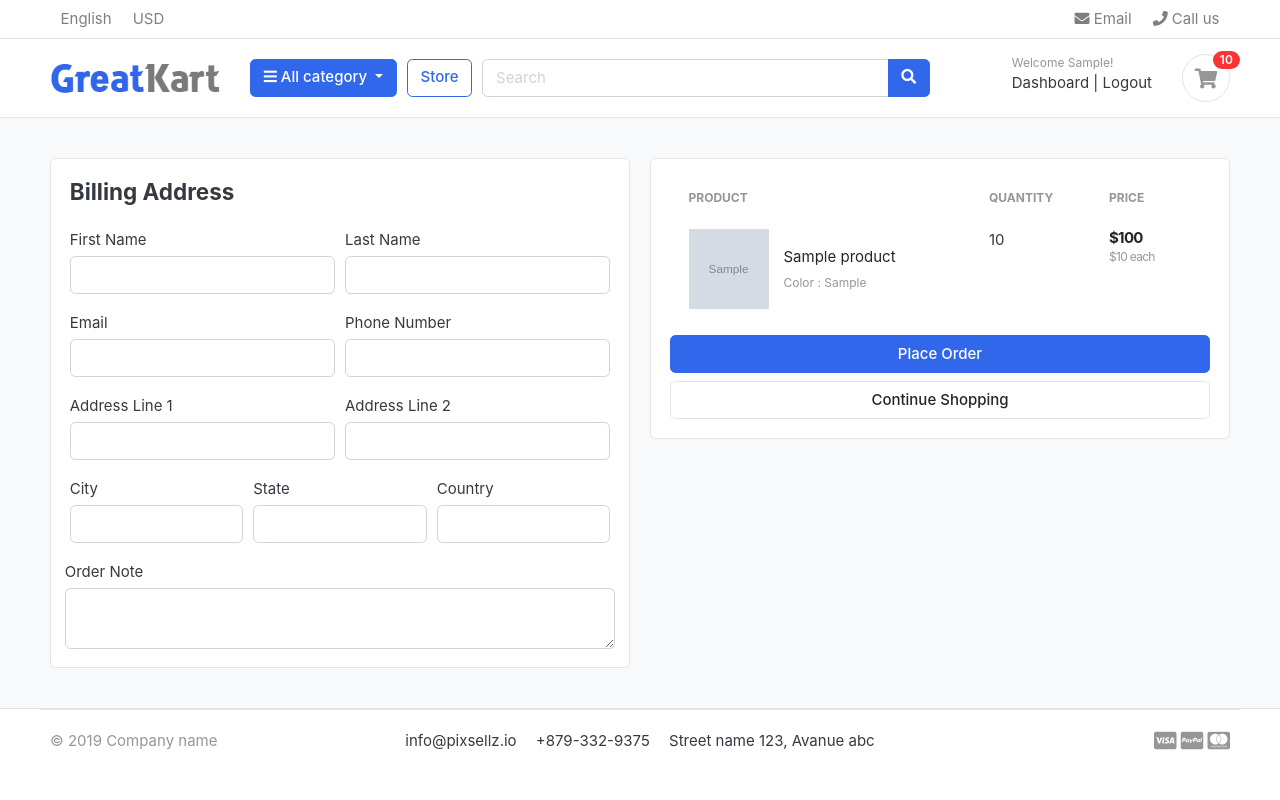
After one commit to dipali81/ecommerce-wesite, a Django app: page /cart/checkout/ in a window 1280 px wide. The commit adds this page. Run offline with Django 4.2, Linux system fonts and the light colour scheme; a user stored in the database is signed in; tables that the repository leaves empty hold one stand-in row (values such as "Sample post"); grey boxes marked "Sample" are stand-in pictures; some libraries are stand-ins or nearby versions; some web fonts are replaced.

Commit message:
worked on checkout

```diff
--- a/ecommerceproject/carts/context_processors.py
+++ b/ecommerceproject/carts/context_processors.py
@@ -7,7 +7,10 @@ def counter(request):
     else:
         try:
             cart = Cart.objects.filter(cart_id=_cart_id(request))
-            cart_items = CartItem.objects.all().filter(cart=cart[:1])
+            if request.user.is_authenticated:
+                cart_items = CartItem.objects.all().filter(user=request.user)
+            else:
+                cart_items = CartItem.objects.all().filter(cart=cart[:1])
             for cart_item in cart_items:
                 cart_count += cart_item.quantity
         except Cart.DoesNotExist:
--- a/ecommerceproject/carts/models.py
+++ b/ecommerceproject/carts/models.py
@@ -1,4 +1,5 @@
 from django.db import models
+from accounts.models import Account
 from store.models import Product, Variation
 # Create your models here.
 class Cart(models.Model):
@@ -9,9 +10,10 @@ class Cart(models.Model):
         return self.cart_id
 
 class CartItem(models.Model):
+    user = models.ForeignKey(Account, on_delete=models.CASCADE,null=True)
     product = models.ForeignKey(Product,on_delete=models.CASCADE)
     variations = models.ManyToManyField(Variation,blank=True)
-    cart = models.ForeignKey(Cart,on_delete=models.CASCADE)
+    cart = models.ForeignKey(Cart,on_delete=models.CASCADE,null=True)
     quantity = models.IntegerField()
     is_active = models.BooleanField(default=True)
 
--- a/ecommerceproject/carts/urls.py
+++ b/ecommerceproject/carts/urls.py
@@ -6,4 +6,6 @@ urlpatterns = [
     path('add_cart/<int:product_id>/',views.add_cart,name="add_cart"),
     path('remove_cart/<int:product_id>/<int:cart_item_id>/',views.remove_cart,name="remove_cart"),
     path('remove_cart_item/<int:product_id>/<int:cart_item_id>/',views.remove_cart_item,name="remove_cart_item"),
+    path('checkout/',views.checkout,name="checkout"),
+
 ]
--- a/ecommerceproject/carts/views.py
+++ b/ecommerceproject/carts/views.py
@@ -3,6 +3,7 @@ from django.http import HttpResponse
 from .models import Cart,CartItem
 from store.models import Product,Variation
 from django.core.exceptions import ObjectDoesNotExist
+from django.contrib.auth.decorators import login_required
 # Create your views here.
 
 
@@ -13,68 +14,122 @@ def _cart_id(request):
     return cart
 
 def add_cart(request,product_id):
+    current_user = request.user
     product=Product.objects.get(id=product_id)
-    product_variation=[]
-    if request.method == 'POST':
-        for item in request.POST:
-            key = item
-            value = request.POST[key]
+    #if the user is authenticated
+    if current_user.is_authenticated:
+        product_variation=[]
+        if request.method == 'POST':
+            for item in request.POST:
+                key = item
+                value = request.POST[key]
 
-            try:
-                variation = Variation.objects.get(product=product,variation_category__iexact=key,variation_value__iexact=value)
-                product_variation.append(variation)
-            except:
-                pass
-    try:
-        cart = Cart.objects.get(cart_id=_cart_id(request))
-    except Cart.DoesNotExist:
-        cart = Cart.objects.create(
-            cart_id = _cart_id(request)
-        )
-    cart.save()
+                try:
+                    variation = Variation.objects.get(product=product,variation_category__iexact=key,variation_value__iexact=value)
+                    product_variation.append(variation)
+                except:
+                    pass
 
-    is_cart_item_exists = CartItem.objects.filter(product=product,cart=cart)
-    if is_cart_item_exists:
-        cart_item = CartItem.objects.filter(product=product,cart=cart)
-        # existing variations
-        #current variations
-        #item id
-        ex_var_list=[]
-        id = []
-        for item in cart_item:
-            existing_variation = item.variations.all()
-            ex_var_list.append(list(existing_variation))
-            id.append(item.id)
-        if product_variation in ex_var_list:
-            index = ex_var_list.index(product_variation)
-            item_id = id[index]
-            item= CartItem.objects.get(product=product,id=item_id)
-            item.quantity +=1
-            item.save()
+        is_cart_item_exists = CartItem.objects.filter(product=product,user=current_user).exists()
+        if is_cart_item_exists:
+            cart_item = CartItem.objects.filter(product=product,user=current_user)
+            ex_var_list=[]
+            id = []
+            for item in cart_item:
+                existing_variation = item.variations.all()
+                ex_var_list.append(list(existing_variation))
+                id.append(item.id)
+            if product_variation in ex_var_list:
+                index = ex_var_list.index(product_variation)
+                item_id = id[index]
+                item= CartItem.objects.get(product=product,id=item_id)
+                item.quantity +=1
+                item.save()
+            else:
+                item = CartItem.objects.create(product=product,quantity=1,user=current_user)
+
+                if len(product_variation) > 0:
+                    item.variations.clear()
+                    item.variations.add(*product_variation)
+                item.save()
         else:
-            item = CartItem.objects.create(product=product,quantity=1,cart=cart)
+            cart_item = CartItem.objects.create(
+                product = product,
+                quantity = 1,
+                user=current_user,
+            )
+            if len(product_variation) > 0:
+                cart_item.variations.clear()
+                cart_item.variations.add(*product_variation)
+            cart_item.save()
+        return redirect('cart')
+     #if the user is not authenticated
+    else:
+        product_variation=[]
+        if request.method == 'POST':
+            for item in request.POST:
+                key = item
+                value = request.POST[key]
 
+                try:
+                    variation = Variation.objects.get(product=product,variation_category__iexact=key,variation_value__iexact=value)
+                    product_variation.append(variation)
+                except:
+                    pass
+        try:
+            cart = Cart.objects.get(cart_id=_cart_id(request))
+        except Cart.DoesNotExist:
+            cart = Cart.objects.create(
+                cart_id = _cart_id(request)
+            )
+        cart.save()
+
+        is_cart_item_exists = CartItem.objects.filter(product=product,cart=cart).exists()
+        if is_cart_item_exists:
+            cart_item = CartItem.objects.filter(product=product,cart=cart)
+            # existing variations
+            #current variations
+            #item id
+            ex_var_list=[]
+            id = []
+            for item in cart_item:
+                existing_variation = item.variations.all()
+                ex_var_list.append(list(existing_variation))
+                id.append(item.id)
+            if product_variation in ex_var_list:
+                index = ex_var_list.index(product_variation)
+                item_id = id[index]
+                item= CartItem.objects.get(product=product,id=item_id)
+                item.quantity +=1
+                item.save()
+            else:
+                item = CartItem.objects.create(product=product,quantity=1,cart=cart)
+
+                if len(product_variation) > 0:
+                    item.variations.clear()
+                    item.variations.add(*product_variation)
+                item.save()
+        else:
+            cart_item = CartItem.objects.create(
+                product = product,
+                quantity = 1,
+                cart = cart,
+            )
             if len(product_variation) > 0:
-                item.variations.clear()
-                item.variations.add(*product_variation)
-            item.save()
-    else:
-        cart_item = CartItem.objects.create(
-            product = product,
-            quantity = 1,
-            cart = cart,
-        )
-        if len(product_variation) > 0:
-            cart_item.variations.clear()
-            cart_item.variations.add(*product_variation)
-        cart_item.save()
-    return redirect('cart')
+                cart_item.variations.clear()
+                cart_item.variations.add(*product_variation)
+            cart_item.save()
+        return redirect('cart')
 
 def remove_cart(request,product_id,cart_item_id):
-    cart = Cart.objects.get(cart_id=_cart_id(request))
+
     product = get_object_or_404(Product,id=product_id)
     try:
-        cart_item = CartItem.objects.get(product=product,cart=cart,id=cart_item_id)
+        if request.user.is_authenticated:
+            cart_item = CartItem.objects.get(product=product,user=request.user,id=cart_item_id)
+        else:
+            cart = Cart.objects.get(cart_id=_cart_id(request))
+            cart_item = CartItem.objects.get(product=product,cart=cart,id=cart_item_id)
         if cart_item.quantity > 1 :
             cart_item.quantity -= 1
             cart_item.save()
@@ -85,9 +140,13 @@ def remove_cart(request,product_id,cart_item_id):
     return redirect('cart')
 
 def remove_cart_item(request,product_id,cart_item_id):
-    cart = Cart.objects.get(cart_id=_cart_id(request))
+
     product = get_object_or_404(Product,id=product_id)
-    cart_item = CartItem.objects.get(product=product,cart=cart,id=cart_item_id)
+    if request.user.is_authenticated:
+        cart_item = CartItem.objects.get(product=product,user=request.user,id=cart_item_id)
+    else:
+        cart = Cart.objects.get(cart_id=_cart_id(request))
+        cart_item = CartItem.objects.get(product=product,cart=cart,id=cart_item_id)
     cart_item.delete()
     return redirect('cart')
 
@@ -95,8 +154,11 @@ def cart(request,total=0,quantity=0,cart_items=None):
     try:
         tax = 0
         grand_total = 0
-        cart = Cart.objects.get(cart_id=_cart_id(request))
-        cart_items = CartItem.objects.filter(cart=cart,is_active=True)
+        if request.user.is_authenticated:
+            cart_items = CartItem.objects.filter(user=request.user,is_active=True)
+        else:
+            cart = Cart.objects.get(cart_id=_cart_id(request))
+            cart_items = CartItem.objects.filter(cart=cart,is_active=True)
         for cart_item in cart_items:
             total += cart_item.product.price * cart_item.quantity
             quantity += cart_item.quantity
@@ -112,3 +174,30 @@ def cart(request,total=0,quantity=0,cart_items=None):
         'grand_total':grand_total,
     }
     return render(request,'store/cart.html',context)
+
+@login_required(login_url='login')
+def checkout(request,total=0,quantity=0,cart_items=None):
+    try:
+        tax = 0
+        grand_total = 0
+        if request.user.is_authenticated:
+            cart_items = CartItem.objects.filter(user=request.user,is_active=True)
+        else:
+            cart = Cart.objects.get(cart_id=_cart_id(request))
+            cart_items = CartItem.objects.filter(cart=cart,is_active=True)
+
+        for cart_item in cart_items:
+            total += cart_item.product.price * cart_item.quantity
+            quantity += cart_item.quantity
+        tax = (2 * total)/100
+        grand_total = total + tax
+    except ObjectDoesNotExist:
+        pass
+    context={
+        'total':total,
+        'quantity':quantity,
+        'cart_items':cart_items,
+        'tax':tax,
+        'grand_total':grand_total,
+    }
+    return render(request,'store/checkout.html',context)
--- a/ecommerceproject/templates/store/cart.html
+++ b/ecommerceproject/templates/store/cart.html
@@ -151,7 +151,7 @@
                 height="26"
               />
             </p>
-            <a href="./place-order.html" class="btn btn-primary btn-block">
+            <a href="{% url 'checkout' %}" class="btn btn-primary btn-block">
               Checkout
             </a>
             <a href="{% url 'store' %}" class="btn btn-light btn-block"
--- /dev/null
+++ b/ecommerceproject/templates/store/checkout.html
@@ -0,0 +1,147 @@
+{% extends 'base.html' %} {% load static %} {% block content %}
+
+<section class="section-content padding-y bg">
+  <div class="container">
+    <!-- ============================ COMPONENT 1 ================================= -->
+
+    <div class="row">
+        <aside class="col-lg-6">
+            <div class="card">
+                <div class="card-body">
+                    <h4 class="card-title mb-4">Billing Address</h4>
+                    <form action="" method="POST">
+                      {% csrf_token %}
+                        <div class="form-row">
+                            <div class="col form-group">
+                                <label for="">First Name</label>
+                                <input type="text" name="first_name" class="form-control" required>
+                            </div>
+                            <div class="col form-group">
+                                <label for="">Last Name</label>
+                                <input type="text" name="lasst_name" class="form-control" required>
+                            </div>
+                        </div>
+                            <div class="form-row">
+                                <div class="col form-group">
+                                    <label for="">Email</label>
+                                    <input type="email" name="email" class="form-control" required>
+                                </div>
+                                <div class="col form-group">
+                                    <label for="">Phone Number</label>
+                                    <input type="text" name="phone" class="form-control" required>
+                                </div>
+                            </div>
+
+                        <div class="form-row">
+                            <div class="col form-group">
+                                <label for="">Address Line 1</label>
+                                <input type="text" name="address_line_1" class="form-control" required>
+                            </div>
+                            <div class="col form-group">
+                                <label for="">Address Line 2</label>
+                                <input type="text" name="address_line_2" class="form-control" required>
+                            </div>
+                        </div>
+                        <div class="form-row">
+                            <div class="col form-group">
+                                <label for="">City</label>
+                                <input type="text" name="city" class="form-control" required>
+                            </div>
+                            <div class="col form-group">
+                                <label for="">State</label>
+                                <input type="text" name="state" class="form-control" required>
+                            </div>
+                            <div class="col form-group">
+                                <label for="">Country</label>
+                                <input type="text" name="country" class="form-control" required>
+                            </div>
+                        </div>
+                        <div class="form-row">
+                            <label for="">Order Note</label>
+                            <textarea name="order_note" rows="2" class="form-control"> </textarea>
+                        </div>
+
+                </div>
+            </div>
+        <!-- card.// -->
+        </aside>
+      <!-- col.// -->
+      <aside class="col-lg-6">
+        <div class="card">
+          <div class="card-body">
+            <table class="table table-borderless table-shopping-cart">
+                <thead class="text-muted">
+                  <tr class="small text-uppercase">
+                    <th scope="col">Product</th>
+                    <th scope="col" width="120">Quantity</th>
+                    <th scope="col" width="120">Price</th>
+
+                  </tr>
+                </thead>
+                <tbody>
+                  {% for cart_item in cart_items %}
+                  <tr>
+                    <td>
+                      <figure class="itemside align-items-center">
+                        <div class="aside">
+                          <img
+                            src="{{cart_item.product.images.url}}"
+                            class="img-sm"
+                          />
+                        </div>
+                        <figcaption class="info">
+                          <a href="{{cart_item.product.get_url}}" class="title text-dark"
+                            >{{cart_item.product.product_name}}</a
+                          >
+                          <p class="text-muted small">
+                           {% if cart_item.variations.all %}
+                            {% for item in cart_item.variations.all %}
+                              {{item.variation_category | capfirst }} : {{item.variation_value | capfirst }} <br>
+                            {% endfor %}
+                           {% endif %}
+                          </p>
+                        </figcaption>
+                      </figure>
+                    </td>
+                    <td>
+
+                        <label for="">{{cart_item.quantity}}</label>
+
+                    </td>
+                    <td>
+                      <div class="price-wrap">
+                        <var class="price">${{cart_item.sub_total}}</var>
+                        <small class="text-muted">
+                          ${{cart_item.product.price}} each
+                        </small>
+                      </div>
+                      <!-- price-wrap .// -->
+                    </td>
+
+                  </tr>
+                  {% endfor %}
+                </tbody>
+              </table>
+            <button type="submit" name="submit" class="btn btn-primary btn-block">
+              Place Order
+            </button>
+            <a href="{% url 'store' %}" class="btn btn-light btn-block"
+              >Continue Shopping</a
+            >
+          </form>
+          </div>
+          <!-- card-body.// -->
+        </div>
+        <!-- card.// -->
+      </aside>
+      <!-- col.// -->
+    </div>
+    <!-- row.// -->
+
+    <!-- ============================ COMPONENT 1 END .// ================================= -->
+  </div>
+  <!-- container .//  -->
+</section>
+<!-- ========================= SECTION CONTENT END// ========================= -->
+
+{% endblock %}
```
Also changed, not shown: ecommerceproject/accounts/views.py (+46 -1 lines), ecommerceproject/ecommerceproject/settings.py (+5 -5 lines), ecommerceproject/accounts/migrations/0001_initial.py, ecommerceproject/carts/migrations/0001_initial.py, ecommerceproject/carts/migrations/0002_cartitem_variations.py (deleted), ecommerceproject/category/migrations/0001_initial.py, ecommerceproject/category/migrations/0002_alter_category_slug.py (deleted), ecommerceproject/store/migrations/0001_initial.py, ecommerceproject/store/migrations/0002_variation.py (deleted).
